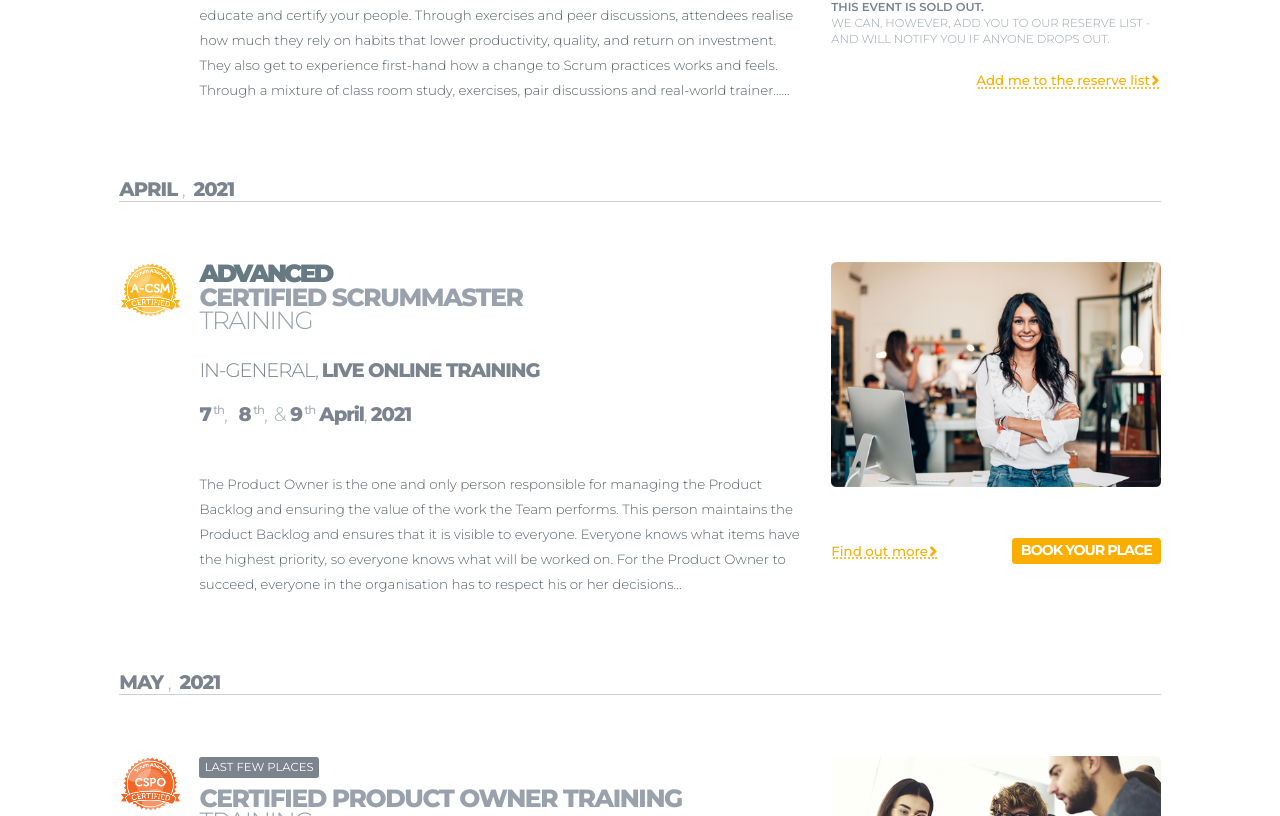
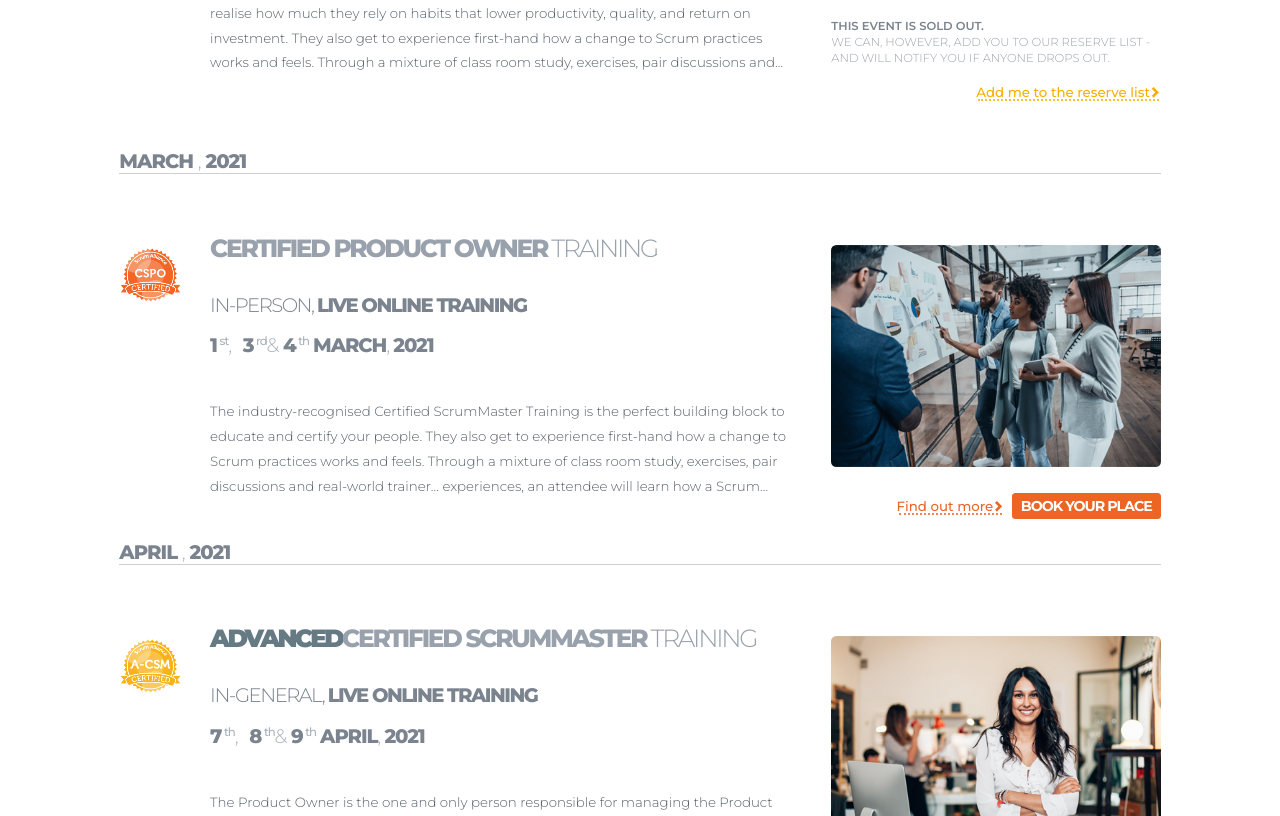
Before and after one commit to IlyaDeveloper/agilebear-markups, an Angular app: page /scrum-training in a window 1280 px wide. Shown: the part 1004-1820 px from the top of the page. Built offline with nearby package versions, Linux system fonts and the light colour scheme.

Commit message:
Fixed: event-item

```diff
--- a/src/app/modules/pages/scrum-training/components/event-item/event-item.component.html
+++ b/src/app/modules/pages/scrum-training/components/event-item/event-item.component.html
@@ -1,9 +1,9 @@
 <article
   gdColumns.gt-sm="3.875rem 1fr 23.125rem"
-  gdGap="0 1.75rem" gdAlignColumns="start start start">
+  gdGap.gt-sm="1.8125rem 2.5rem" gdGap="0 1.8125rem" gdAlignColumns="start start start">
 
   <div gdColumn.gt-sm="1" gdRow.gt-sm="1 span">
-    <agl-services-logos class="--s70" [usedLogo]="[logo]">
+    <agl-services-logos class=" __logo --s70" [usedLogo]="[logo]">
     </agl-services-logos>
   </div>
 
@@ -18,7 +18,7 @@
       </div>
     </ng-container>
 
-    <div class="__name" gdGap="0">
+    <div class="__name" >
       <mark *ngIf="advanced">Advanced</mark>
       <strong>{{ name }}</strong> training
     </div>
@@ -39,7 +39,7 @@
     </figure>
   </div>
 
-  <div gdColumn.gt-sm="3" gdRow.gt-sm="2" gdGap="1.5rem" *ngIf="available <=0">
+  <div gdColumn.gt-sm="3"  gdGap="1.0625rem" *ngIf="available <=0">
     <mark class="__available">
       <strong>This event is sold out. <br></strong>
       We can, however, add you to our reserve list - and will notify you if anyone drops out.
@@ -49,10 +49,11 @@
   </div>
 
   <div class="__bottom" gdColumn.gt-sm="3" gdRow.gt-sm="2 span"
-       fxLayoutAlign="space-between center"
-       fxLayoutGap="1.75rem"
+       fxLayoutAlign="end center"
+       fxLayoutAlign.lt-sm="space-between center"
+       fxLayoutGap="0.5625rem"
        *ngIf="available > 0">
-    <agl-link class="--arrow --y-orange">Find out more</agl-link>
-    <agl-button class="--yellow-orange">Book Your Place</agl-button>
+    <agl-link class="--arrow"  [ngClass]="{'--orange': isOrange , '--y-orange': !isOrange}">Find out more</agl-link>
+    <agl-button [ngClass]="{'--orange': isOrange , '--yellow-orange': !isOrange}">Book Your Place</agl-button>
   </div>
 </article>
--- a/src/app/modules/pages/scrum-training/components/event-item/event-item.component.scss
+++ b/src/app/modules/pages/scrum-training/components/event-item/event-item.component.scss
@@ -5,7 +5,7 @@
   font-weight: 300;
   line-height: 0.93;
   text-transform: uppercase;
-  letter-spacing: -1.4px;
+  letter-spacing: -2.3px;
 
   color: var(--cl-bluey-grey);
 
@@ -21,31 +21,30 @@
 }
 
 .__type {
-  margin: rem(30) 0 rem(24);
+  margin: rem(38) 0 rem(20);
 
   font-size: rem(22);
 
   line-height: 1.18;
   text-transform: uppercase;
-  letter-spacing: -1.1px;
+  letter-spacing: -1.5px;
   color: var(--cl-steel);
 
   strong {
     font-weight: 800;
-    //letter-spacing: 1.1px;
   }
 }
 
 .__label {
-  margin-bottom: rem(10);
+  margin-bottom: rem(6);
 }
 
 .__bottom {
-  margin-top: rem(30);
+  //margin-top: rem(30);
 }
 
 .__desk {
-  margin-top: rem(50);
+  margin-top: rem(45);
 
   font-size: rem(15);
   font-weight: 300;
@@ -69,20 +68,22 @@
 .__picture {
   width: 100%;
 
+  margin-top: rem(10);
+
   border-radius: $elemRadius;
 
   overflow: hidden;
 }
 
 .__available {
-  margin-top: rem(20);
+  //margin-top: rem(20);
 
   font-size: rem(13);
   line-height: 1.38;
   color: var(--cl-bluey-grey);
   text-transform: uppercase;
 
-  strong{
+  strong {
     font-weight: 600;
     color: var(--cl-steel);
   }
@@ -93,3 +94,10 @@
     margin-bottom: rem(30);
   }
 }
+
+
+@include min-wide(laptop) {
+  .__logo {
+    margin-top: rem(12);
+  }
+}
--- a/src/app/modules/pages/scrum-training/components/event-item/event-item.component.ts
+++ b/src/app/modules/pages/scrum-training/components/event-item/event-item.component.ts
@@ -1,4 +1,4 @@
-import {Component, Input, OnInit} from '@angular/core';
+import {Component, HostBinding, Input, OnInit} from '@angular/core';
 
 @Component({
   selector: 'agl-event-item',
@@ -23,6 +23,14 @@ export class EventItemComponent implements OnInit {
   constructor() {
   }
 
+
+  /*  @HostBinding('class.--is-yellow')*/
+
+  get isOrange(): boolean {
+    return (this.logo === 'cspo');
+  }
+
+
   ngOnInit(): void {
   }
 
--- a/src/app/modules/pages/scrum-training/components/events-list/events-list.component.html
+++ b/src/app/modules/pages/scrum-training/components/events-list/events-list.component.html
@@ -4,7 +4,7 @@
 
       <div class="__caption" *ngIf="item.dateMouth === item.dateMouth">
         {{item.dateMouth}}
-        <span>,&nbsp;</span>
+        <span>,</span>
         {{item.dateYear}}
       </div>
 
--- a/src/app/modules/pages/scrum-training/components/events-list/events-list.component.scss
+++ b/src/app/modules/pages/scrum-training/components/events-list/events-list.component.scss
@@ -1,6 +1,6 @@
 @import "core";
 
-$item-spacer: rem(68);
+$item-spacer: rem(70);
 
 :host {
   display: block;
@@ -11,7 +11,7 @@ $item-spacer: rem(68);
 }
 
 .__item {
-  padding: 0 0 $item-spacer;
+  padding: 0 0 rem(25);
 
   &:not(:last-child) {
     //border-bottom: 1px solid var(--cl-pale-violet);
--- a/src/app/modules/pages/scrum-training/components/events-list/events-list.component.ts
+++ b/src/app/modules/pages/scrum-training/components/events-list/events-list.component.ts
@@ -10,6 +10,19 @@ const TRAINING_EVENTS = [
     logo: 'csm',
     available: 0,
     dateDays: [1, 3, 5],
+    dateMouth: 'March',
+    dateYear: 2021,
+    category: '',
+    image: 'most-popular-1.jpg'
+  },
+  {
+    name: 'Certified Product Owner',
+    advanced: false,
+    description: 'The industry-recognised Certified ScrumMaster Training is the perfect building block to educate and certify your people. They also get to experience first-hand how a change to Scrum practices works and feels. Through a mixture of class room study, exercises, pair discussions and real-world trainer… experiences, an attendee will learn how a Scrum…',
+    type: 'personal',
+    logo: 'cspo',
+    available: 10,
+    dateDays: [1, 3, 4],
     dateMouth: 'March',
     dateYear: 2021,
     category: '',
--- a/src/app/shared/components/event-date-line/event-date-line.component.html
+++ b/src/app/shared/components/event-date-line/event-date-line.component.html
@@ -1,6 +1,7 @@
 <div fxLayoutAlign="center center" fxLayoutGap="0.3rem">
   <div fxLayoutGap="0.5rem">
-    <span class="__day" *ngFor="let item of days">
+    <span class="__day" *ngFor="let item of days; let c = count; let i = index"
+          [class.--not-after]="(i == (c-2))&& (c>2)">
       {{item}}<sup>{{ item | endingNumb :{cutNumb: true} }}</sup>
     </span>
   </div>
--- a/src/app/shared/components/event-date-line/event-date-line.component.scss
+++ b/src/app/shared/components/event-date-line/event-date-line.component.scss
@@ -37,12 +37,6 @@
 }
 
 .__day {
-  &:after {
-    content: ',';
-    font-weight: 300;
-    color: #a8b1bb;
-  }
-
   &:last-of-type {
     &:before {
       content: '&';
@@ -55,12 +49,18 @@
     }
   }
 
-  /*
-    &:not(:last-of-type) {
-      &:after {
+  &.--not-after{
+    margin-right: 0 !important;
+  }
 
-      }
-    }*/
+  &:not(.--not-after) {
+
+    &:after {
+      content: ',';
+      font-weight: 300;
+      color: #a8b1bb;
+    }
+  }
 
   sup {
     top: -0.6em;
@@ -74,7 +74,12 @@
   }
 }
 
+.__year, .__month {
+  text-transform: uppercase;
+}
+
 .__month {
+
   &:after {
     font-weight: 300;
     color: #a8b1bb;
--- a/src/app/ui/components/label/label.component.scss
+++ b/src/app/ui/components/label/label.component.scss
@@ -4,7 +4,7 @@
   display: inline-flex;
   align-items: center;
 
-  padding: rem(2) rem(6);
+  padding: 0 rem(6);
 
   font-size: rem(13);
   font-weight: 400;
```
